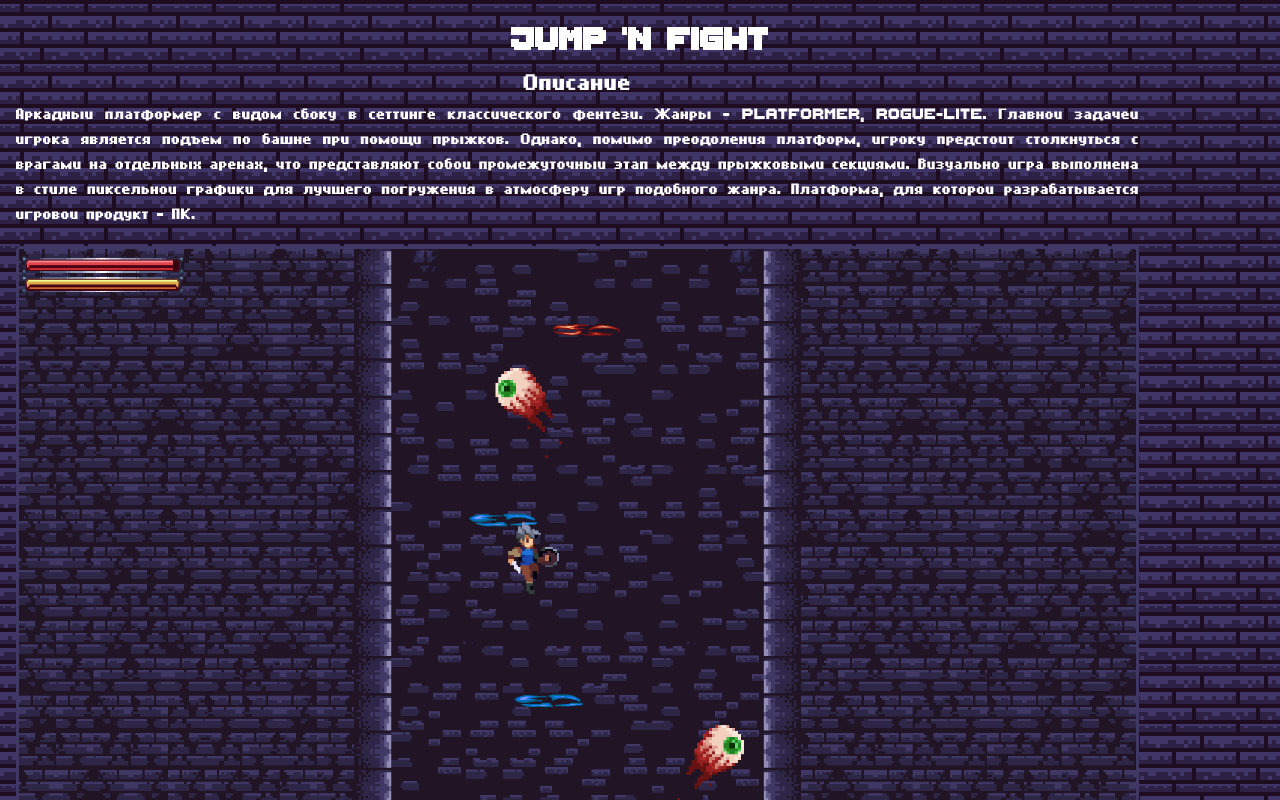
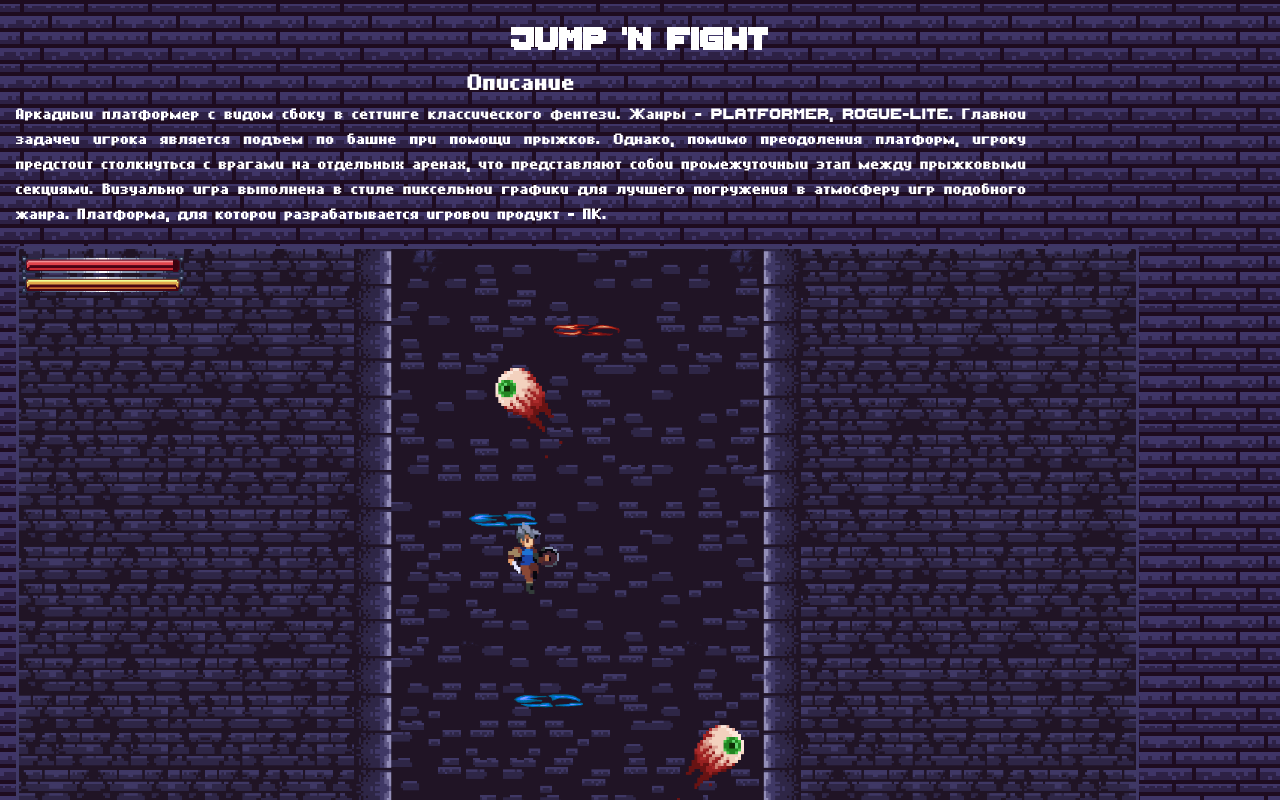
Before and after one commit to MaksimBaturin/Jump-Fight_Website, a Next.js app: page / in a window 1280 px wide. Shown: the top 800 px of the page. Built offline with nearby package versions, Linux system fonts and the light colour scheme.

Commit message:
Fixed UI

```diff
--- a/src/app/page.module.css
+++ b/src/app/page.module.css
@@ -29,7 +29,7 @@
 .description {
   font-family: "ThaleahFat", "Bitcell", serif;
   width: 100%;
-  max-width: 100%;
+  max-width: 90%;
 }
 
 .descriptionHeader {
```
